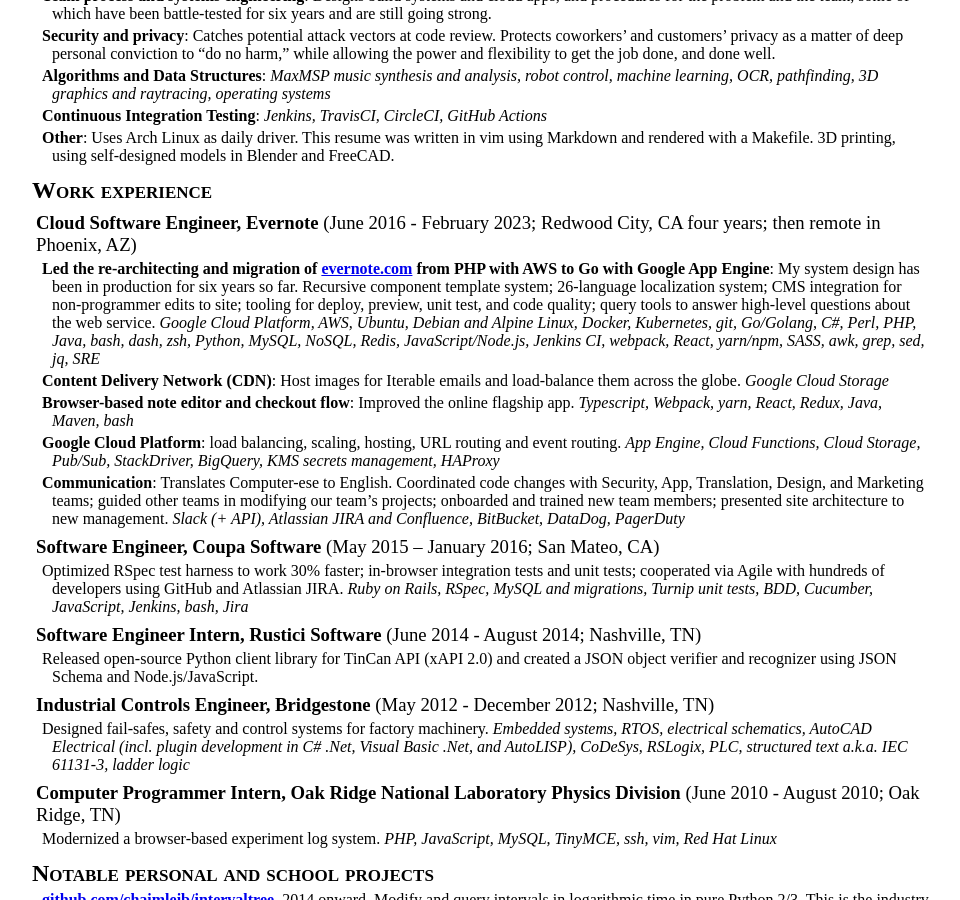
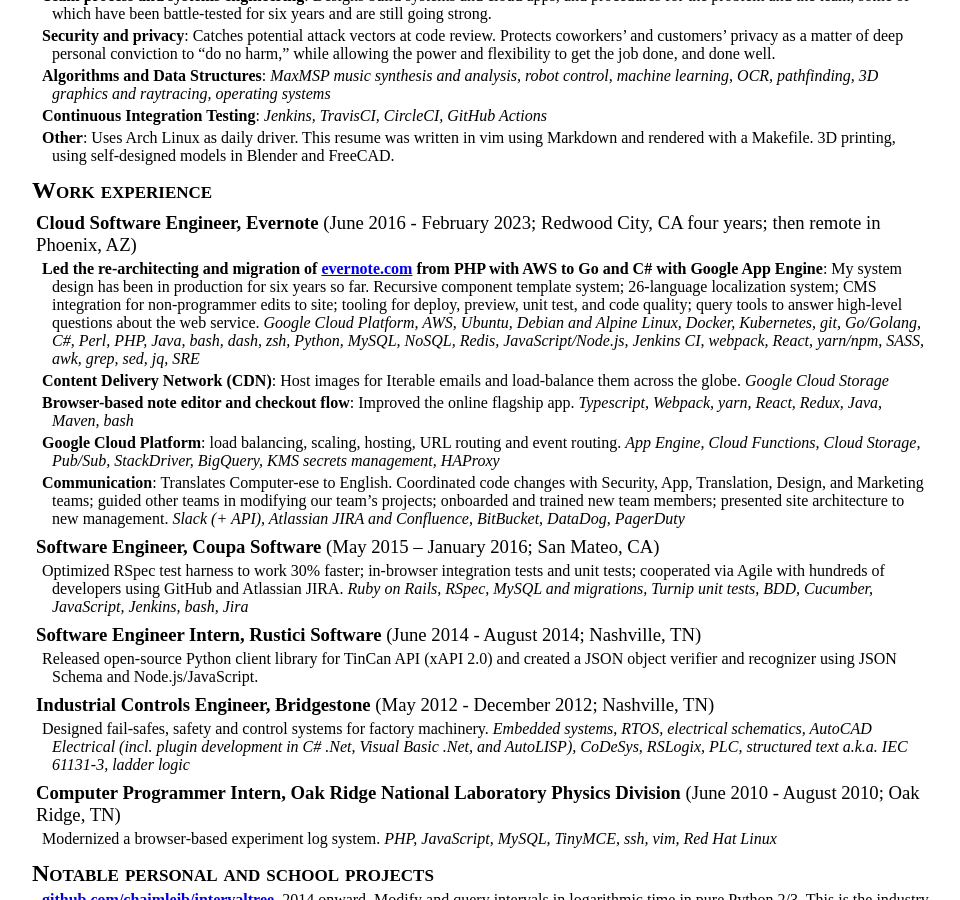
Before and after one commit to chaimleib/chaimleib.github.io, a Jekyll site: the page built from resume/index.html, in a window 1280 px wide and 900 px high, scrolled down 330 px. Shown: the whole window, without its empty margins (158-1118 px from the left). Built offline with Jekyll 4.4.1, drawn with Linux system fonts in a browser that asks for light colours.

Commit message:
Evernote job was primarily Go and C#

```diff
--- a/_layouts/resume.html
+++ b/_layouts/resume.html
@@ -3,7 +3,7 @@
   <meta charset="utf-8"/>
   <meta name="generator" content="pandoc"/>
   <meta name="viewport" content="width=device-width, initial-scale=1.0, user-scalable=yes"/>
-  <meta name="revised" content="Chaim Halbert, 2023-03-27 19:17-0700"/>
+  <meta name="revised" content="Chaim Halbert, 2023-03-30 15:39-0700"/>
   <title>Chaim Halbert</title>
   <style>
     code{white-space: pre-wrap;}
@@ -192,16 +192,16 @@
 <h3 id="cloud-software-engineer-evernote-june-2016---february-2023-redwood-city-ca-four-years-then-remote-in-phoenix-az"><strong>Cloud
 Software Engineer, Evernote</strong> (June 2016 - February 2023; Redwood
 City, CA four years; then remote in Phoenix, AZ)</h3>
-<p><strong>Led the re-architecting and migration of <a href="https://evernote.com">evernote.com</a> from PHP with AWS to Go
-with Google App Engine</strong>: My system design has been in production
-for six years so far. Recursive component template system; 26-language
-localization system; CMS integration for non-programmer edits to site;
-tooling for deploy, preview, unit test, and code quality; query tools to
-answer high-level questions about the web service. <em>Google Cloud
-Platform, AWS, Ubuntu, Debian and Alpine Linux, Docker, Kubernetes, git,
-Go/Golang, C#, Perl, PHP, Java, bash, dash, zsh, Python, MySQL, NoSQL,
-Redis, JavaScript/Node.js, Jenkins CI, webpack, React, yarn/npm, SASS,
-awk, grep, sed, jq, SRE</em></p>
+<p><strong>Led the re-architecting and migration of <a href="https://evernote.com">evernote.com</a> from PHP with AWS to Go and
+C# with Google App Engine</strong>: My system design has been in
+production for six years so far. Recursive component template system;
+26-language localization system; CMS integration for non-programmer
+edits to site; tooling for deploy, preview, unit test, and code quality;
+query tools to answer high-level questions about the web service.
+<em>Google Cloud Platform, AWS, Ubuntu, Debian and Alpine Linux, Docker,
+Kubernetes, git, Go/Golang, C#, Perl, PHP, Java, bash, dash, zsh,
+Python, MySQL, NoSQL, Redis, JavaScript/Node.js, Jenkins CI, webpack,
+React, yarn/npm, SASS, awk, grep, sed, jq, SRE</em></p>
 <p><strong>Content Delivery Network (CDN)</strong>: Host images for
 Iterable emails and load-balance them across the globe. <em>Google Cloud
 Storage</em></p>
```
